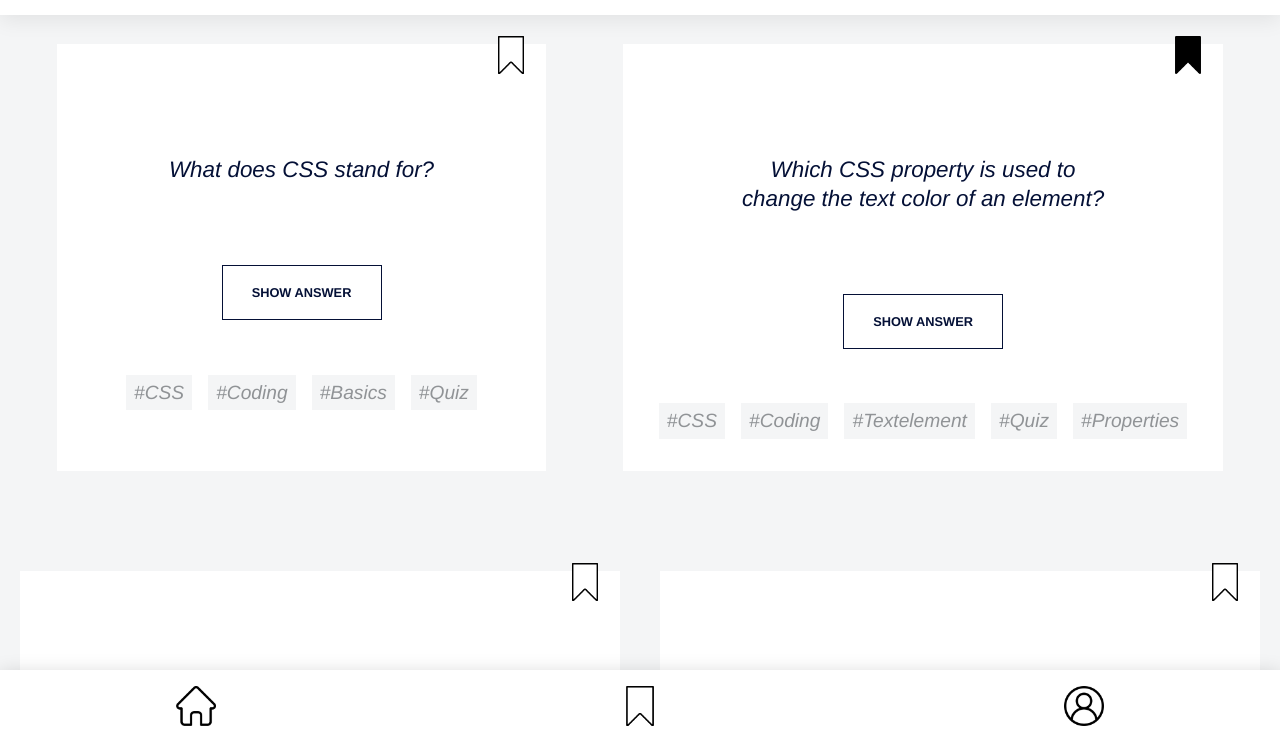
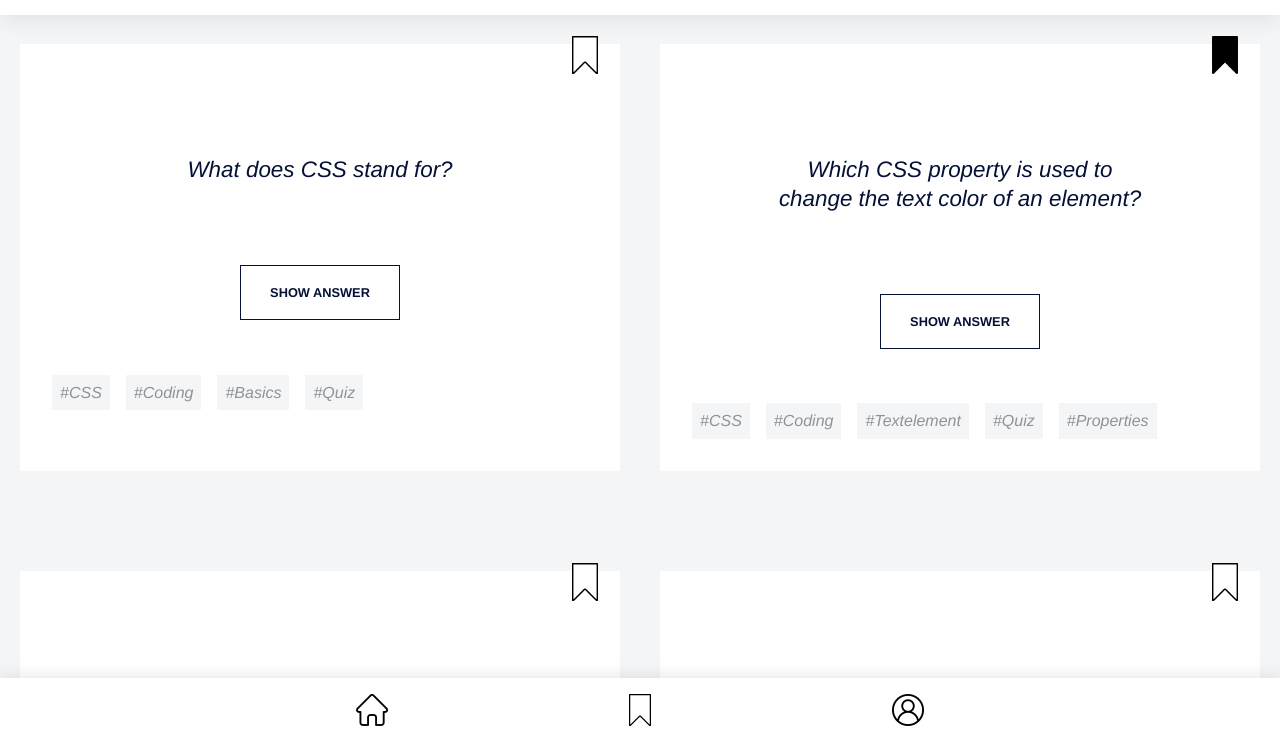
Before and after one commit to DonCamillo53/camillo-quiz-app, a plain HTML site: page index.html in a window 1280 px wide. Shown: the part 54-798 px from the top of the page. Drawn offline with Linux system fonts and the light colour scheme.

Commit message:
add flex-wrap to main

```diff
--- a/CSS/footer.css
+++ b/CSS/footer.css
@@ -11,11 +11,13 @@ footer {
 }
 footer nav {
   padding: 1rem;
+  margin: 0 1rem;
   display: flex;
   justify-content: space-between;
+  max-width: 600px;
   width: 60rem;
 }
 footer nav img {
-  width: 2.5rem;
+  width: 2rem;
   height: auto;
 }
--- a/CSS/main.css
+++ b/CSS/main.css
@@ -3,8 +3,8 @@
   min-height: 100vh;
   padding: 3rem 0;
   display: flex;
-  justify-content: space-evenly;
   flex-wrap: wrap;
+  justify-content: center;
 }
 .quiz-card {
   display: flex;
@@ -12,10 +12,10 @@
   background-color: var(--white);
   margin: 50px 20px;
   padding: 2rem;
-  align-items: center;
   max-width: 600px;
   position: relative;
   order: 0;
+  width: 100%;
 }
 .quiz-card__bookmark {
   width: 2.4rem;
@@ -45,8 +45,9 @@ strong {
   line-height: 1.8rem;
   font-family: "Lucida Console", "Courier New", monospace;
 }
-.quiz-card button {
+.quiz-card__answer-button {
   padding: 1.2rem 0.2rem;
+  align-self: center;
   font-size: 0.8rem;
   border: none;
   font-weight: bold;
@@ -71,7 +72,7 @@ strong {
   content: "#";
 }
 .quiz-card li {
-  font-size: 1.2rem;
+  font-size: 1rem;
   line-height: 1.2rem;
   font-style: italic;
   padding: 0.5rem;
--- a/index.html
+++ b/index.html
@@ -21,7 +21,7 @@
           alt="Bookmark"
         />
         <p>What does CSS stand for?</p>
-        <button>Show Answer</button>
+        <button class="quiz-card__answer-button">Show Answer</button>
         <ul class="quiz-card__tags">
           <li>CSS</li>
           <li>Coding</li>
@@ -39,7 +39,7 @@
         <p>
           Which CSS property is used to change the text color of an element?
         </p>
-        <button>Show Answer</button>
+        <button class="quiz-card__answer-button">Show Answer</button>
         <ul class="quiz-card__tags">
           <li>CSS</li>
           <li>Coding</li>
@@ -59,7 +59,7 @@
           What does the property <br />
           '<strong>display: none;</strong>'<br />do?
         </p>
-        <button>Show Answer</button>
+        <button class="quiz-card__answer-button">Show Answer</button>
         <ul class="quiz-card__tags">
           <li>HTML</li>
           <li>Strong</li>
@@ -79,7 +79,7 @@
           alt="Bookmark"
         />
         <p>How do you insert a comment in a CSS file?</p>
-        <button>Show Answer</button>
+        <button class="quiz-card__answer-button">Show Answer</button>
         <ul class="quiz-card__tags">
           <li>CSS</li>
           <li>Comment</li>
```
